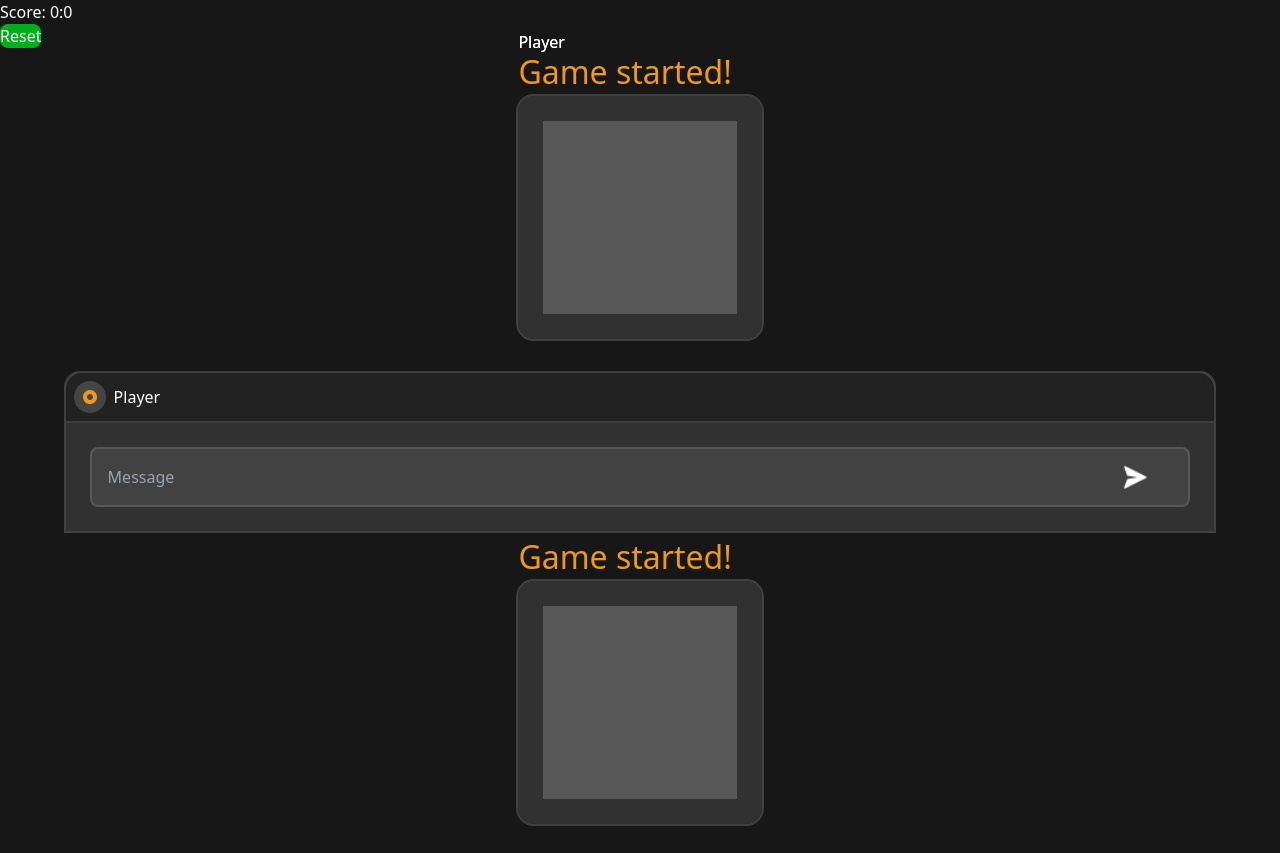
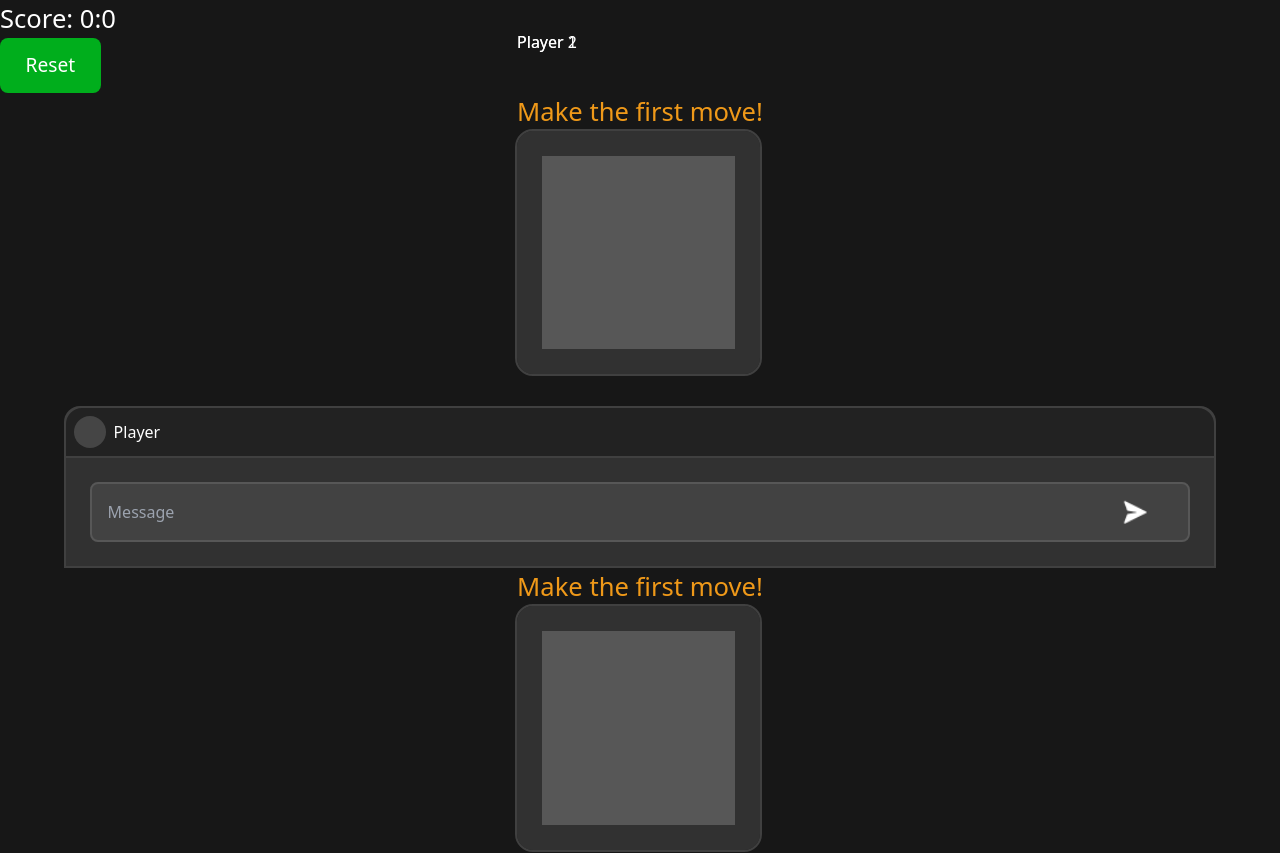
Before and after one commit to geelona/Tic-Tac-Toe-plusChat, a React (Vite) app: page / in a window 1280 px wide. Shown: the top 853 px of the page. Built offline with nearby package versions, Linux system fonts and the light colour scheme.

Commit message:
made it possible to know which player did the first move, and gave an ability to place x or o on the game field

```diff
--- a/src/App.tsx
+++ b/src/App.tsx
@@ -10,11 +10,11 @@ function App() {
         <Header />
         <div className="playersBoard grid grid-cols-2 gap-0.5">
           <div className="firstUserSide">
-            <GameField />
+            <GameField playerID={1} />
             <Chat />
           </div>
           <div className="secondUserSide">
-            <GameField />
+            <GameField playerID={2} />
             <Chat />
           </div>
         </div>
--- a/src/components/app/store.tsx
+++ /dev/null
@@ -1,5 +0,0 @@
-import { configureStore } from "@reduxjs/toolkit";
-
-export const store = configureStore({
-  reducer: {},
-});
--- a/src/components/chat/chat.tsx
+++ b/src/components/chat/chat.tsx
@@ -2,9 +2,7 @@ const Chat = () => {
   return (
     <div className="chat-container">
       <div className="infoTab">
-        <div className="playerIcon">
-          <img src="/assets/O.png" alt="player icon" />
-        </div>
+        <div className="playerIcon"></div>
         <p className="nickname">Player</p>
       </div>
       <div className="chatBox">
--- a/src/components/gameField/gameField.scss
+++ b/src/components/gameField/gameField.scss
@@ -8,7 +8,7 @@
 
   & > h2 {
     color: $accentColor;
-    font-size: 2rem;
+    font-size: 2vw;
   }
 
   & > .field {
@@ -21,9 +21,39 @@
     border: solid 2vw $mainChatBgColorAndGameFieldBgColor;
     outline: solid 0.15rem $borderColor;
     border-radius: 1rem;
-    & > div {
+
+    & > .field-el {
+      position: relative;
       background: $mainChatBgColorAndGameFieldBgColor;
       flex: 1;
+      cursor: pointer;
+      transition: all 0.1s linear;
+      overflow: hidden;
+
+      &:hover {
+        background: darken($mainChatBgColorAndGameFieldBgColor, 2%);
+      }
+
+      &:active{
+        background: darken($mainChatBgColorAndGameFieldBgColor, 6%);
+      }
+
+      & > p {
+        position: absolute;
+        top: 50%;
+        left: 50%;
+        transform: translate(-50%, -60%);
+        color: $accentColor;
+        font-size: 5vw;
+        font-weight: bold;
+        user-select: none;
+        pointer-events: none;
+      }
+    }
+
+    & > .field-el--disabled {
+      pointer-events: none;
+      background: darken($mainChatBgColorAndGameFieldBgColor, 2%);
     }
   }
 }
--- a/src/components/gameField/gameField.tsx
+++ b/src/components/gameField/gameField.tsx
@@ -1,18 +1,64 @@
-const GameField = () => {
+import { useEffect, useRef } from "react";
+import { useDispatch, useSelector } from "react-redux";
+import { RootState } from "../../state/store";
+import {
+  setFieldEl,
+  setFirstPlayerSymbol,
+} from "../../state/gameField/gameFieldSlice";
+
+const GameField = ({ playerID }: { playerID: number }) => {
+  const dispatch = useDispatch();
+  const isO = useSelector((state: RootState) => state.gameField.isO);
+  const firstPlayerSymbol = useSelector(
+    (state: RootState) => state.gameField.firstPlayerSymbol
+  );
+  const field = useSelector((state: RootState) => state.gameField.field);
+  const gameFieldContainerFieldRef = useRef<HTMLDivElement>(null);
+
+  useEffect(() => {
+    for (let i = 0; i < field.length; i++) {
+      if (field[i] !== "") {
+        const fieldEl = gameFieldContainerFieldRef.current?.querySelector(
+          `[data-field-id="${i + 1}"]`
+        );
+        if (fieldEl) {
+          fieldEl.innerHTML = "<p> " + field[i] + "</p>";
+          fieldEl.classList.add("field-el--disabled");
+        }
+      }
+    }
+  }, [field]);
+
+  function onFieldClick(e: React.MouseEvent<HTMLDivElement>) {
+    const target = e.target as HTMLDivElement;
+    if (target.parentElement === gameFieldContainerFieldRef.current) {
+      if (firstPlayerSymbol === "" && playerID === 1) {
+        dispatch(setFirstPlayerSymbol({ symbol: "x" }));
+      } else if (firstPlayerSymbol === "" && playerID === 2) {
+        dispatch(setFirstPlayerSymbol({ symbol: "o" }));
+      }
+      dispatch(setFieldEl({ indexOfElement: +target.dataset.fieldId! - 1 }));
+    }
+  }
+
   return (
     <div className="gameField-container flex flex-col items-center">
-      <h1>Player</h1>
-      <h2 className="my-4">Game started!</h2>
-      <div className="field grid grid-cols-3">
-        <div className="field-el-1"></div>
-        <div className="field-el-2"></div>
-        <div className="field-el-3"></div>
-        <div className="field-el-4"></div>
-        <div className="field-el-5"></div>
-        <div className="field-el-6"></div>
-        <div className="field-el-7"></div>
-        <div className="field-el-8"></div>
-        <div className="field-el-9"></div>
+      <h1>Player {playerID}</h1>
+      <h2 className="my-4">Make the first move!</h2>
+      <div
+        ref={gameFieldContainerFieldRef}
+        className="field grid grid-cols-3"
+        onClick={onFieldClick}
+      >
+        <div className="field-el" data-field-id="1"></div>
+        <div className="field-el" data-field-id="2"></div>
+        <div className="field-el" data-field-id="3"></div>
+        <div className="field-el" data-field-id="4"></div>
+        <div className="field-el" data-field-id="5"></div>
+        <div className="field-el" data-field-id="6"></div>
+        <div className="field-el" data-field-id="7"></div>
+        <div className="field-el" data-field-id="8"></div>
+        <div className="field-el" data-field-id="9"></div>
       </div>
     </div>
   );
--- a/src/components/header/header.scss
+++ b/src/components/header/header.scss
@@ -4,10 +4,16 @@
 
   & >.score-container {
 
+    & > p {
+      font-size: 2vw;
+    }
+
     & > .score-container__reset-button {
       background: $chatCurrentUserBgAndResetButtonAndWinTextColor;
       border-radius: 0.5rem;
       transition: all 0.1s linear;
+      font-size: 1.5vw;
+      padding: 1vw 2vw;
 
       &:hover {
         scale: 0.95;
--- a/src/components/header/header.tsx
+++ b/src/components/header/header.tsx
@@ -6,9 +6,7 @@ const Header = () => {
           Score: <span className="firstPlayerScore">0</span>:
           <span className="secondPlayerScore">0</span>
         </p>
-        <button className="score-container__reset-button text-sm py-2 px-3">
-          Reset
-        </button>
+        <button className="score-container__reset-button text-sm">Reset</button>
       </div>
     </header>
   );
--- a/src/main.tsx
+++ b/src/main.tsx
@@ -1,8 +1,8 @@
 import React from "react";
 import ReactDOM from "react-dom/client";
 import App from "./App.tsx";
-import { store } from "./components/app/store.tsx";
 import { Provider } from "react-redux";
+import { store } from "./state/store.tsx";
 ReactDOM.createRoot(document.getElementById("root")!).render(
   <React.StrictMode>
     <Provider store={store}>
--- /dev/null
+++ b/src/state/gameField/gameFieldSlice.tsx
@@ -0,0 +1,37 @@
+import { PayloadAction, createSlice } from "@reduxjs/toolkit";
+
+interface GameFieldState {
+  isO: boolean;
+  field: string[];
+  firstPlayerSymbol: string;
+}
+
+const initialState: GameFieldState = {
+  isO: false,
+  field: ["", "", "", "", "", "", "", "", ""],
+  firstPlayerSymbol: "",
+};
+
+const gameFieldSlice = createSlice({
+  name: "gameField",
+  initialState,
+  reducers: {
+    setFieldEl: (state, action: PayloadAction<{ indexOfElement: number }>) => {
+      if (state.field[action.payload.indexOfElement] !== "") {
+        return;
+      }
+      state.field[action.payload.indexOfElement] = state.isO ? "o" : "x";
+      state.isO = !state.isO;
+    },
+    setFirstPlayerSymbol: (
+      state,
+      action: PayloadAction<{ symbol: string }>
+    ) => {
+      state.firstPlayerSymbol = action.payload.symbol;
+    },
+  },
+});
+
+export const { setFieldEl, setFirstPlayerSymbol } = gameFieldSlice.actions;
+
+export default gameFieldSlice.reducer;
--- /dev/null
+++ b/src/state/store.tsx
@@ -0,0 +1,9 @@
+import { configureStore } from "@reduxjs/toolkit";
+import gameFieldReducer from "./gameField/gameFieldSlice";
+
+export const store = configureStore({
+  reducer: { gameField: gameFieldReducer },
+});
+
+export type RootState = ReturnType<typeof store.getState>;
+export type AppDispatch = typeof store.dispatch;
```
Also changed, not shown: public/assets/O.png (deleted), public/assets/X.png (deleted).
